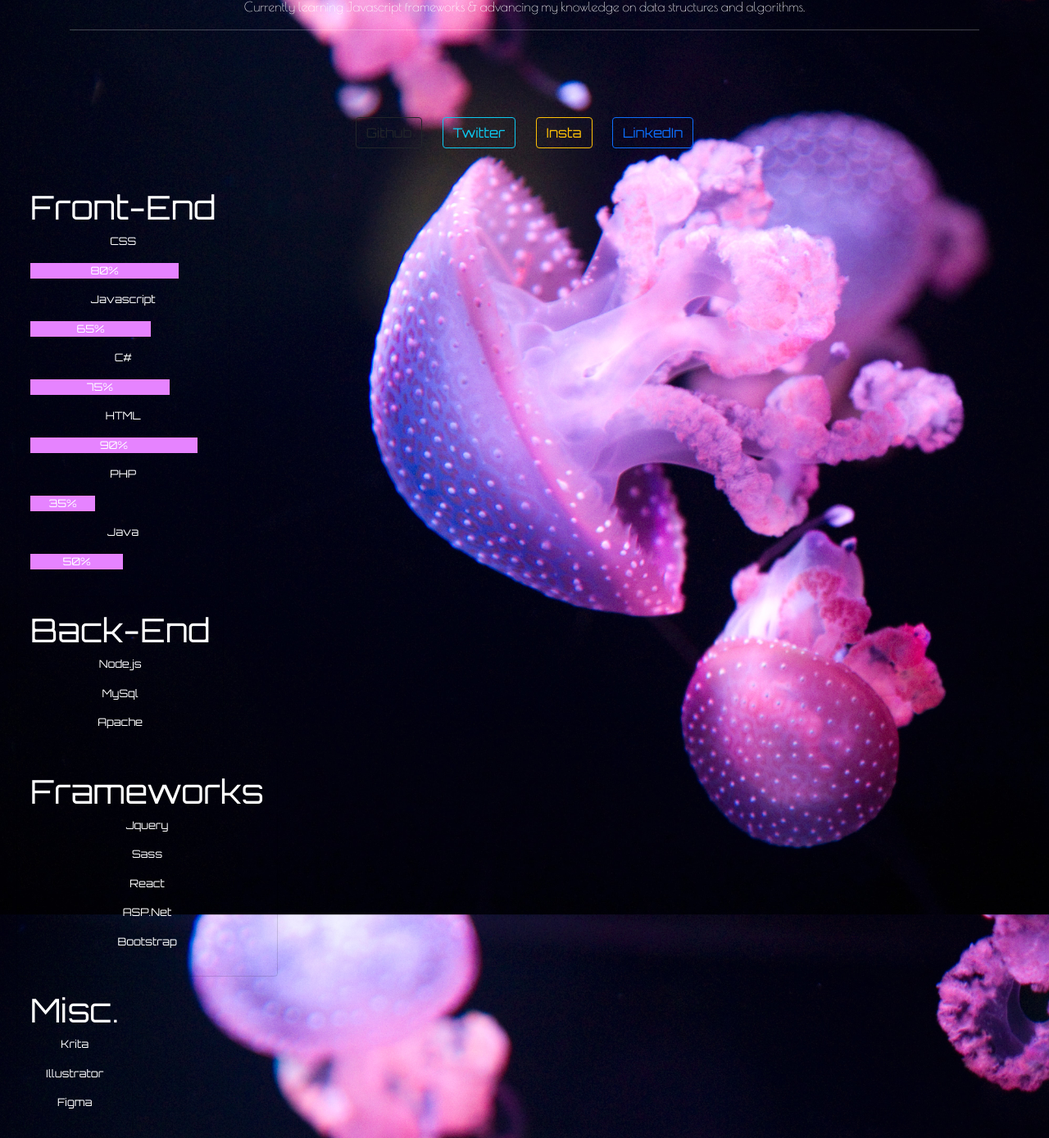
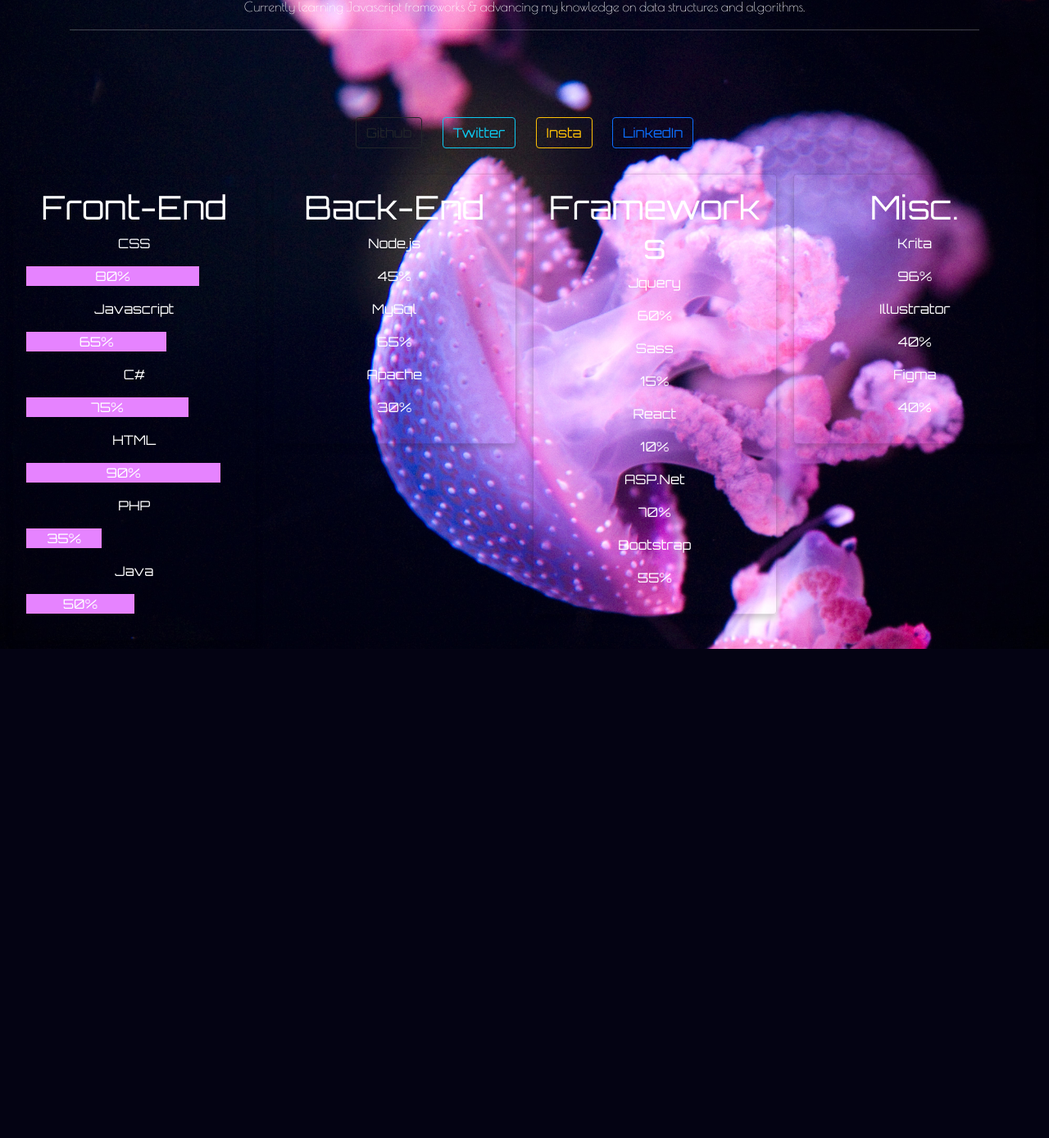
Before and after one commit to AaleeyahIvy/Portfolio, a PHP site: page /Portfolio.html in a window 1280 px wide. Shown: the part 217-1606 px from the top of the page at 82% size. After the commit the page ends 1009 px from the top, so only its background shows below. Run offline with PHP 8.4, Linux system fonts and the light colour scheme.

Commit message:
7202022
Load & Scroll Bars

```diff
--- a/Project/Portfolio.html
+++ b/Project/Portfolio.html
@@ -1,11 +1,16 @@
 <!DOCTYPE html>
 <html lang="en">
 <meta charset="UTF-8">
+
 <head>
     <title>Aaleeyah Ivy</title>
     <meta name="viewport" content="width=device-width,initial-scale=1">
-    <link href="https://cdn.jsdelivr.net/npm/bootstrap@5.0.2/dist/css/bootstrap.min.css" rel="stylesheet" integrity="sha384-EVSTQN3/azprG1Anm3QDgpJLIm9Nao0Yz1ztcQTwFspd3yD65VohhpuuCOmLASjC" crossorigin="anonymous"><!--Using Bootstrap-->
-    <script src="https://cdn.jsdelivr.net/npm/bootstrap@5.0.2/dist/js/bootstrap.bundle.min.js" integrity="sha384-MrcW6ZMFYlzcLA8Nl+NtUVF0sA7MsXsP1UyJoMp4YLEuNSfAP+JcXn/tWtIaxVXM" crossorigin="anonymous"></script>
+    <link href="https://cdn.jsdelivr.net/npm/bootstrap@5.0.2/dist/css/bootstrap.min.css" rel="stylesheet"
+        integrity="sha384-EVSTQN3/azprG1Anm3QDgpJLIm9Nao0Yz1ztcQTwFspd3yD65VohhpuuCOmLASjC" crossorigin="anonymous">
+    <!--Using Bootstrap-->
+    <script src="https://cdn.jsdelivr.net/npm/bootstrap@5.0.2/dist/js/bootstrap.bundle.min.js"
+        integrity="sha384-MrcW6ZMFYlzcLA8Nl+NtUVF0sA7MsXsP1UyJoMp4YLEuNSfAP+JcXn/tWtIaxVXM"
+        crossorigin="anonymous"></script>
     <link rel="preconnect" href="https://fonts.googleapis.com">
     <link rel="preconnect" href="https://fonts.gstatic.com" crossorigin>
     <link href="https://fonts.googleapis.com/css2?family=Orbitron&family=Poiret+One&display=swap" rel="stylesheet">
@@ -13,11 +18,15 @@
     <script src="functions.js"></script>
 
 </head>
+
 <body>
     <header style="text-align: center;">My Name Is Aaleeyah Ivy</header>
-        <div><!--SUBHEADER OCCUPATION--></div>
-        <div class="navigation" >
-            <nav> <!--NAV OUTSIDE OF DIV-->
+    <div>
+        <!--SUBHEADER OCCUPATION-->
+    </div>
+    <div class="navigation">
+        <nav>
+            <!--NAV OUTSIDE OF DIV-->
             <a class="active" href="Portfolio.html">About</a>
             <a href="projects.html">Projects</a>
             <a href="art.html">Art</a>
@@ -32,18 +41,23 @@
             Currently learning Javascript frameworks & advancing my knowledge on data structures and algorithms.
             <hr>
         </p>
-            <p><!--ADD FUNCTION TO RANDOMLY GENERATE 5 QUALITIES OF YOURSELF--></p>
+        <p>
+            <!--ADD FUNCTION TO RANDOMLY GENERATE 5 QUALITIES OF YOURSELF-->
+        </p>
         <script></script>
     </div>
-    <div class="social-media"
-        <ul class="nav nav-pills">
-            <li><a href="https://github.com/AaleeyahIvy" target="_blank" type="button" class="btn btn-outline-dark">Github</a></li>
-            <li><a href="https://twitter.com/AaleeyahIvy" target="_blank" type="button" class="btn btn-outline-info">Twitter</a></li>
-            <li><a href="https://www.instagram.com/aalee_ivy16/" target="_blank" type="button" class="btn btn-outline-warning">Insta</a></li>
-            <li><a href="https://www.linkedin.com/in/aaleeyah-ivy-823818204/" target="_blank" type="button" class="btn btn-outline-primary">LinkedIn</a></li>
+    <div class="social-media" <ul class="nav nav-pills">
+        <li><a href="https://github.com/AaleeyahIvy" target="_blank" type="button"
+                class="btn btn-outline-dark">Github</a></li>
+        <li><a href="https://twitter.com/AaleeyahIvy" target="_blank" type="button"
+                class="btn btn-outline-info">Twitter</a></li>
+        <li><a href="https://www.instagram.com/aalee_ivy16/" target="_blank" type="button"
+                class="btn btn-outline-warning">Insta</a></li>
+        <li><a href="https://www.linkedin.com/in/aaleeyah-ivy-823818204/" target="_blank" type="button"
+                class="btn btn-outline-primary">LinkedIn</a></li>
         <ul>
     </div>
-    <div class="skills">
+    <div class="row">
         <div class="column">
             <div class="card">
                 <h1>Front-End</h1>
@@ -65,30 +79,42 @@
         <div class="card">
             <h1>Back-End</h1>
             <p>Node.js</p>
+            <p class="nodejs">45%</p>
             <p>MySql</p>
+            <p class="sql">65%</p>
             <p>Apache</p>
+            <p class="apache">30%</p>
         </div>
     </div>
     <div class="column">
         <div class="card">
             <h1>Frameworks</h1>
             <p>Jquery</p>
+            <p class="jquery">60%</p>
             <p>Sass</p>
+            <p class="sass">15%</p>
             <p>React</p>
+            <p class="react">10%</p>
             <p>ASP.Net</p>
+            <p class="asp">70%</p>
             <p>Bootstrap</p>
+            <p class="boot">55%</p>
         </div>
     </div>
     <div class="column">
         <div class="card">
             <h1>Misc.</h1>
             <p>Krita</p>
+            <p class="krita">96%</p>
             <p>Illustrator</p>
+            <p class="adobe">40%</p>
             <p>Figma</p>
+            <p class="figma">40%</p>
         </div>
     </div>
     </div>
 </body>
+
 </html>
 <!-- USE TO ALERT RESUME DOWNLOADED!! <div class="alert alert-success">
   <strong>Success!</strong> Indicates a successful or positive action.
--- a/Project/mystylesheet.css
+++ b/Project/mystylesheet.css
@@ -48,33 +48,14 @@ li{
     display: inline-flex;
 
 }
-/*:before {
-    content: attr(data-item);
-    transition: all 1s ease-in-out;
-    color: #8254ff;
-    position: absolute;
-    top: 0;
-    bottom: 0;
-    left: 0;
-    right: 0;
-    width: 0;
-    overflow: hidden;
-  }
 
-  .navigation a:hover {
-    :before {
-      width: 100%;
-    }
-} SASS CODE INSTALL NPM NODE.JS ON PERSONAL COMPUTER*/
-/*CARDS FROM W3SCHOOLS-START*/
 * {
     box-sizing: border-box;
   }
-
-
   /* Float four columns side by side */
 .column {
   float: left;
+  width: 25%;
   padding: 0 10px;
 }
 
@@ -88,27 +69,23 @@ li{
   clear: both;
 }
 
-  /* Responsive columns
+/* Responsive columns */
 @media screen and (max-width: 600px) {
   .column {
     width: 100%;
     display: block;
     margin-bottom: 20px;
   }
-  }*/
+}
 
 /* Style the counter cards */
 .card {
-    box-shadow: 0 4px 8px 0 rgba(0, 0, 0, 0);
+  box-shadow: 0 4px 8px 0 rgba(0, 0, 0, 0.2);
   padding: 16px;
   text-align: center;
   background-color: #f1f1f100;
 }
-.skills {
-  font-size: small;
-  position: absolute;
-  width: 25%;
-}
+  /***  LOADBARS ***/
 @keyframes htmlloadbar {
   0% {width: 0%; background-color: #e683ff;}
   100% {width: 90%; background-color: #e683ff;}
@@ -139,3 +116,23 @@ li{
 .php {animation: phploadbar 4s; width: 35%; background-color: #e683ff;}
 .csharp{animation: csharploadbar 8s; width: 75%; background-color: #e683ff;}
 .java{animation: javaloadbar 5s; width: 50%; background-color: #e683ff;}
+
+/*** SCROLL BAR***/
+::-webkit-scrollbar {
+  width: 20px;
+}
+
+::-webkit-scrollbar-track {
+  background-color: black;
+}
+
+::-webkit-scrollbar-thumb {
+  background-color: #e683ff;
+  border-radius: 20px;
+  border: 6px solid transparent;
+  background-clip: content-box;
+}
+
+::-webkit-scrollbar-thumb:hover {
+  background-color: #c537e9;
+}
```
Lines whose indentation alone changed are shown as unchanged.
